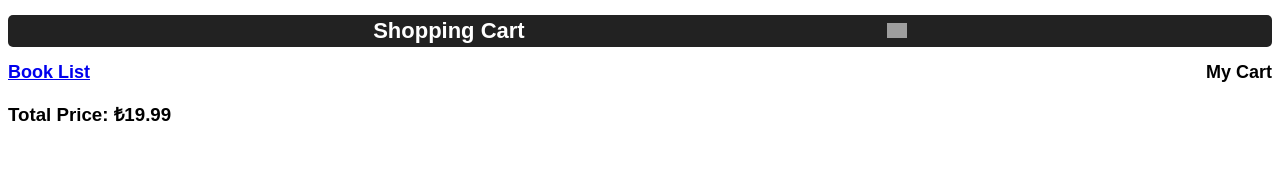
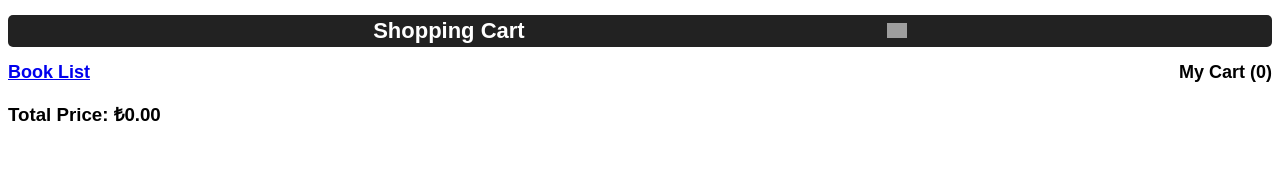
Before and after one commit to oguzgul06/React-Context-API, a React (Create React App) app: page /cart in a window 1280 px wide. Shown: the top 176 px of the page. Built offline with nearby package versions, Linux system fonts and the light colour scheme; grey boxes are pictures that could not be loaded.

Commit message:
removeFromCart method add to app.js and than totalCarAmount and totalCartCount method on the components

```diff
--- a/src/App.js
+++ b/src/App.js
@@ -49,9 +49,15 @@ export default function App() {
     });
   };
 
+  const removeFromCart = (id) =>
+    setState({
+      ...state,
+      cart: state.cart.filter((cartItem) => cartItem.id !== id),
+    });
+
   return (
     <BooksContext.Provider
-      value={{ state: state, addToCart, increase, decrease }}
+      value={{ state: state, addToCart, increase, decrease, removeFromCart }}
     >
       <div className="App">
         <h1>
--- a/src/components/Cart.js
+++ b/src/components/Cart.js
@@ -5,16 +5,25 @@ import { BooksContext } from "../App";
 const Cart = () => {
   const context = useContext(BooksContext);
 
+  const totalCartAmount = context.state.cart
+    .reduce((total, book) => (total = total + (book.price + book.count)), 0)
+    .toFixed(2);
+
+  const totalCartCount = context.state.cart.reduce(
+    (total, book) => (total = total + book.count),
+    0
+  );
+
   return (
     <div>
       <h2>
-        <Link to="/">Book List</Link> <span>My Cart</span>
+        <Link to="/">Book List</Link> <span>My Cart ({totalCartCount})</span>
       </h2>
 
-      <h3>Total Price: &#8378;19.99</h3>
+      <h3>Total Price: &#8378;{totalCartAmount}</h3>
 
       {context.state.cart.map((book) => (
-        <div className="book">
+        <div className="book" key={book.id}>
           <img src={book.image} alt={book.name} />
           <div>
             <h4>{book.name}</h4>
@@ -23,7 +32,9 @@ const Cart = () => {
             <p>Total Price: &#8378;{(book.price * book.count).toFixed(2)}</p>
             <p>You have {book.count} books in the your cart</p>
             <button onClick={() => context.decrease(book.id)}>-</button>
-            <button>Out of the cart</button>
+            <button onClick={() => context.removeFromCart(book.id)}>
+              Out of the cart
+            </button>
             <button onClick={() => context.increase(book.id)}>+</button>
           </div>
         </div>
--- a/src/components/Products.js
+++ b/src/components/Products.js
@@ -5,15 +5,20 @@ import { BooksContext } from "../App";
 const Products = (props) => {
   const context = useContext(BooksContext);
 
+  const totalCartCount = context.state.cart.reduce(
+    (total, book) => (total = total + book.count),
+    0
+  );
+
   return (
     <div>
       <h2>
         <span>Book List</span>
-        <Link to="/cart">My Cart</Link>
+        <Link to="/cart">My Cart ({totalCartCount})</Link>
       </h2>
 
       {context.state.bookList.map((book) => (
-        <div className="book">
+        <div className="book" key={book.id}>
           <img src={book.image} alt={book.name} />
           <div>
             <h4>{book.name}</h4>
```
